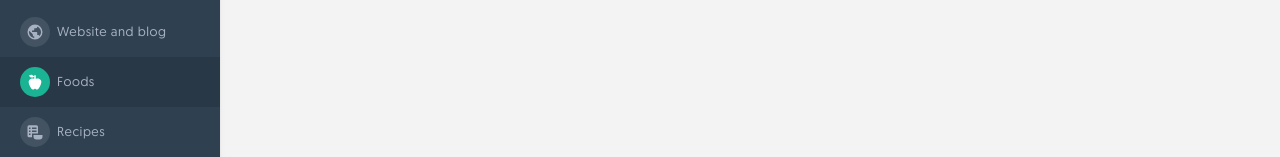
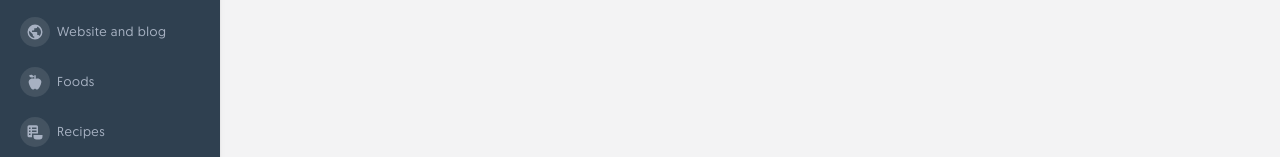
Before and after one commit to rahulbodara/Nutrium-front-end, a Next.js app: page /admin/professionals/foods in a window 1280 px wide. Shown: the part 399-556 px from the top of the page. Built offline with nearby package versions, Linux system fonts and the light colour scheme.

Commit message:
change page url

```diff
--- a/src/components/Admin/Sidebar.js
+++ b/src/components/Admin/Sidebar.js
@@ -37,15 +37,15 @@ const Sidebar = (props) => {
                 <ul className='pl-0 mb-0 list-none h-[calc(100vh_-_256px)] overflow-auto'>
                   {
                     tabTitle.map((item,index) => {
-                      const isActive = router.pathname.split('/').slice(-1)[0] === item.route;
+                      // const isActive = router.pathname.split('/').slice(-1)[0] === item.route;
 
                       return (
                         <li className='#293846' key={index}>
                           <Link href={item.route} className={`${
-                            isActive && 'bg-[#293846]'
+                            item.route === router.pathname &&  'bg-[#293846]'
                           } flex p-[10px_20px] font-[500] items-center hover:bg-[#293846] text-[#a7b1c2]`}>
-                              <div className={`flex min-w-[30px] min-h-[30px] relative items-center rounded-[50%] justify-center ${isActive ? "bg-[#1AB394]" : "bg-[#ffffff1a]"}  h-[30px]`}>
-                              <Icon path={item.icon} size="18px" color={isActive ? '#fff' : '#a7b1c2'}  />
+                              <div className={`flex min-w-[30px] min-h-[30px] relative items-center rounded-[50%] justify-center ${ item.route === router.pathname ? "bg-[#1AB394]" : "bg-[#ffffff1a]"}  h-[30px]`}>
+                              <Icon path={item.icon} size="18px" color={ item.route === router.pathname ? '#fff' : '#a7b1c2'}  />
                               {
                                 item.feature === true ?
                                 <div className=' right-[-5px] text-[#EA9F77] leading-[0] absolute bg-[#2F4050] rounded-[50%] -bottom-0.5'>
--- a/src/components/Admin/tabData.js
+++ b/src/components/Admin/tabData.js
@@ -8,14 +8,14 @@ export const tabTitle = [
         title: "Homepage",
         icon: mdiHome,
         feature:false,
-        route: "home"
+        route: "/admin/professionals/home"
     },
     {
         id: 2,
         title: "Calendar",
         icon: mdiCalendar,
         feature:false,
-        route: "appointments"
+        route: "/admin/professionals/appointments"
     },
     {
         id: 3,
@@ -29,21 +29,21 @@ export const tabTitle = [
         title: "Messages",
         icon: mdiMessageReplyText,
         feature:true,
-        route: "conversations"
+        route: "/admin/professionals/conversations"
     },
     {
         id: 5,
         title: "Follow-up",
         icon: mdiHeart,
         feature:true,
-        route: "follow_up"
+        route: "/admin/professionals/follow_up"
     },
     {
         id: 6,
         title: "Website and blog",
         icon: mdiEarth,
         feature:false,
-        route: "website"
+        route: "/admin/professionals/website"
     },
     {
         id: 7,
```
